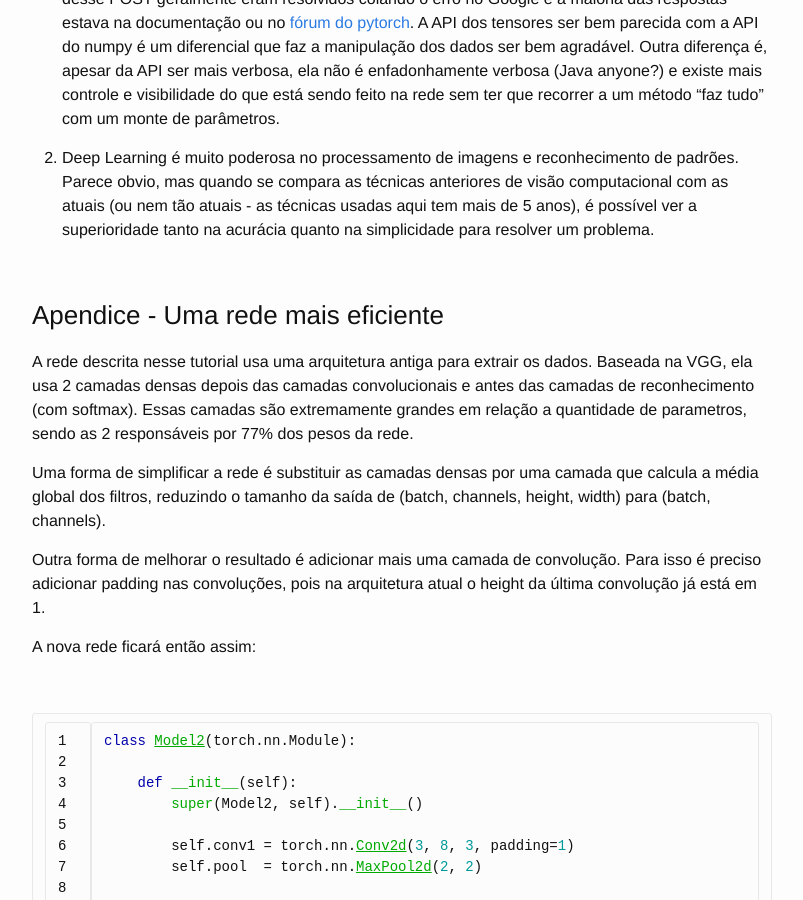
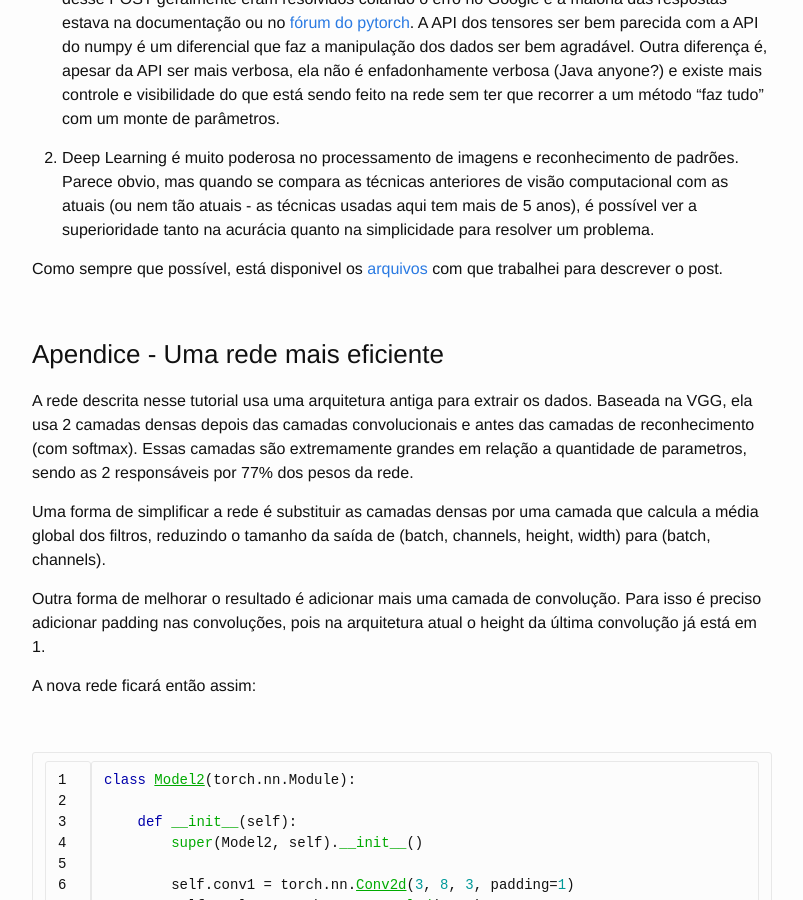
Before and after one commit to begnini/begnini.github.io, a Jekyll site: the page built from _posts/2020-02-23-quebrando-captcha-com-deep-learning.markdown, in a window 1280 px wide and 900 px high, scrolled down 13449 px. Shown: the whole window, without its empty margins (238-1041 px from the left). Built offline with Jekyll 4.4.1, drawn with Linux system fonts in a browser that asks for light colours.

Commit message:
adicionado link p/ imagens de captcha no google drive

```diff
--- a/_posts/2020-02-23-quebrando-captcha-com-deep-learning.markdown
+++ b/_posts/2020-02-23-quebrando-captcha-com-deep-learning.markdown
@@ -580,6 +580,8 @@ Com esse experimento, foi possível tirar 2 conclusões:
 
 2. Deep Learning é muito poderosa no processamento de imagens e reconhecimento de padrões. Parece obvio, mas quando se compara as técnicas anteriores de visão computacional com as atuais (ou nem tão atuais - as técnicas usadas aqui tem mais de 5 anos), é possível ver a superioridade tanto na acurácia quanto na simplicidade para resolver um problema.
 
+Como sempre que possível, está disponivel os [arquivos](https://drive.google.com/file/d/1a508Jl32n2M5C9sonld9HmpRu0YTA67K/view?usp=sharing) com que trabalhei para descrever o post.
+
 <br />
 
 ### Apendice - Uma rede mais eficiente
```
